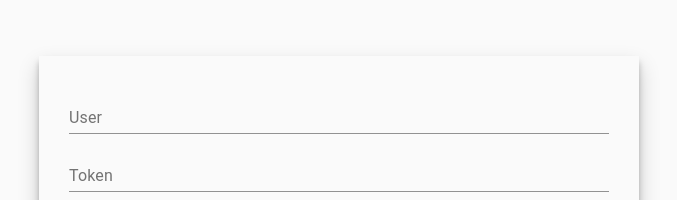
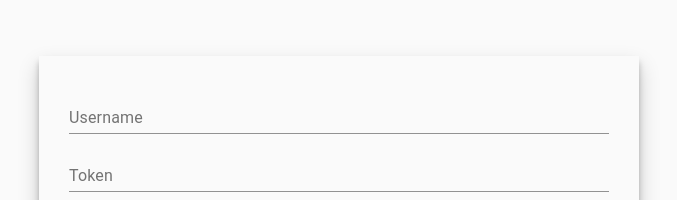
Before and after one commit to manuumv/azure-card-generator, a React app: page /#/ in a window 1280 px wide. Shown: the part 188-388 px from the top of the page, without its empty margins (301-978 px from the left). Built offline with nearby package versions, Linux system fonts and the light colour scheme.

Commit message:
added errors form

```diff
--- a/package.json
+++ b/package.json
@@ -20,6 +20,7 @@
     "@material-ui/core": "^4.9.1",
     "@material-ui/icons": "^4.9.1",
     "@material-ui/lab": "^4.0.0-alpha.46",
+    "async-validator": "^3.2.4",
     "dotenv": "^8.2.0",
     "dotenv-webpack": "^1.7.0",
     "ramda": "^0.27.0",
--- a/src/containers/cardGenerator/cardGenerator.container.tsx
+++ b/src/containers/cardGenerator/cardGenerator.container.tsx
@@ -70,6 +70,9 @@ export const CardGeneratorContainer: React.FunctionComponent = () => {
       const states = uniq(workItems.flat().map(({ state }) => state));
       setFilters(states);
       return states;
+    } else {
+      setFilters([]);
+      return [];
     }
   }, [workItems]);
 
--- a/src/containers/cardGenerator/components/filter/filter.component.tsx
+++ b/src/containers/cardGenerator/components/filter/filter.component.tsx
@@ -8,7 +8,9 @@ interface Props {
   handleChangeFilters: (event: React.ChangeEvent<{ name?: string; value: string[] }>) => void;
 }
 
-export const FilterComponent: React.FunctionComponent<Props> = ({ states, handleChangeFilters, filters }) => (
+export const FilterComponent: React.FunctionComponent<Props> = ({ states, handleChangeFilters, filters }) => {
+  const renderValue = (selected) => (selected as any).join(', ');
+  return (
     <FormControl disabled={!states || states && states.length === 0}>
       <Label id="filter-state-label">States filter:</Label>
       <Select
@@ -18,7 +20,7 @@ export const FilterComponent: React.FunctionComponent<Props> = ({ states, handle
         value={filters}
         onChange={handleChangeFilters}
         input={<SelectInput />}
-      renderValue={selected => (selected as any).join(', ')}
+        renderValue={renderValue}
       >
         {
           Array.isArray(states) && states.map((state, index) => (
@@ -31,3 +33,4 @@ export const FilterComponent: React.FunctionComponent<Props> = ({ states, handle
       </Select>
     </FormControl >
   )
+}
--- a/src/containers/login/login.container.tsx
+++ b/src/containers/login/login.container.tsx
@@ -1,10 +1,20 @@
 import * as React from 'react';
-import { LoginContainerStyled, ContainerStyled, LoginButton, Input, FormControlCheckbox } from './login.container.styles';
-import { CssBaseline, Checkbox } from '@material-ui/core';
+import { Checkbox, CssBaseline } from '@material-ui/core';
+import { ErrorList } from 'async-validator';
+import { SpinnerComponent } from '../../common/components/spinner';
+import { LoginContext, SnackbarContext } from '../../common/providers';
+import { UserService } from '../../common/services';
+import { ContainerStyled, FormControlCheckbox, Input, LoginButton, LoginContainerStyled } from './login.container.styles';
 import { login } from './services';
-import { UserService } from '../../common/services';
-import { LoginContext, SnackbarContext } from '../../common/providers';
-import { SpinnerComponent } from '../../common/components/spinner';
+import { validateUser } from './validations';
+
+export interface UserFormErrors {
+  name: string,
+  token: string,
+  organization: string,
+}
+
+const defaultFormErrors: UserFormErrors = { name: null, organization: null, token: null };
 
 export const LoginContainer: React.FunctionComponent = () => {
   const [username, setUsername] = React.useState<string>('');
@@ -12,6 +22,7 @@ export const LoginContainer: React.FunctionComponent = () => {
   const [organization, setOrganization] = React.useState<string>('');
   const [rememberUser, setRememberUser] = React.useState<boolean>(false);
   const [isLogging, setIsLogging] = React.useState<boolean>(false);
+  const [formErrors, setFormErrors] = React.useState<UserFormErrors>(defaultFormErrors);
 
   const { onLogin } = React.useContext(LoginContext);
   const { useSnackbar } = React.useContext(SnackbarContext)
@@ -21,13 +32,17 @@ export const LoginContainer: React.FunctionComponent = () => {
   const onChangeOrganization = ({ target: { value } }: React.ChangeEvent<HTMLInputElement>) => setOrganization(value);
   const onChangeRememberLogin = (_: React.ChangeEvent<HTMLInputElement>, checked: boolean) => setRememberUser(checked);
 
+  const handleFormError = (errors: ErrorList) => {
+    let userFormErrors: UserFormErrors = { name: null, organization: null, token: null };
+    errors.forEach((error) => userFormErrors = { ...userFormErrors, [error.field]: error.message });
+    setFormErrors(userFormErrors);
+  }
+
   const onClickLogin = async () => {
-    if (!username || !token || !organization) {
-      return;
-    }
-
     try {
       const user = { name: username, token, organization };
+      await validateUser(user);
+      setFormErrors(defaultFormErrors);
       UserService.set(user);
       setIsLogging(true);
       await login(organization);
@@ -36,9 +51,8 @@ export const LoginContainer: React.FunctionComponent = () => {
     } catch (error) {
       UserService.set(null);
       UserService.remove();
-      console.log(error);
-      useSnackbar('Failed on login', 'error');
       setIsLogging(false);
+      (error.errors && error.fields) ? handleFormError(error.errors) : useSnackbar('Failed on login', 'error');
     }
   };
 
@@ -47,9 +61,27 @@ export const LoginContainer: React.FunctionComponent = () => {
       <CssBaseline />
       <ContainerStyled>
         <LoginContainerStyled>
-          <Input label="User" value={username} onChange={onChangeUser} />
-          <Input label="Token" value={token} onChange={onChangeToken} />
-          <Input label="Organization" value={organization} onChange={onChangeOrganization} />
+          <Input
+            error={!!formErrors?.name}
+            helperText={formErrors?.name}
+            label="Username"
+            value={username}
+            onChange={onChangeUser}
+          />
+          <Input
+            error={!!formErrors?.token}
+            helperText={formErrors?.token}
+            label="Token"
+            value={token}
+            onChange={onChangeToken}
+          />
+          <Input
+            error={!!formErrors?.organization}
+            helperText={formErrors?.organization}
+            label="Organization"
+            value={organization}
+            onChange={onChangeOrganization}
+          />
           <FormControlCheckbox
             control={<Checkbox checked={rememberUser} onChange={onChangeRememberLogin} value={rememberUser} color="primary" />}
             label="Remember"
--- /dev/null
+++ b/src/containers/login/validations/index.ts
@@ -0,0 +1 @@
+export { validateUser } from './user';
--- /dev/null
+++ b/src/containers/login/validations/user.ts
@@ -0,0 +1,10 @@
+import Schema from 'async-validator';
+import { User } from '../../../model/entities';
+
+const userSchema = new Schema({
+  name: { type: 'email', required: true },
+  token: { type: 'string', required: true },
+  organization: { type: 'string', required: true },
+})
+
+export const validateUser = async (user: User) => await userSchema.validate(user, { suppressWarning: true });
```
Lines whose indentation alone changed are shown as unchanged.
